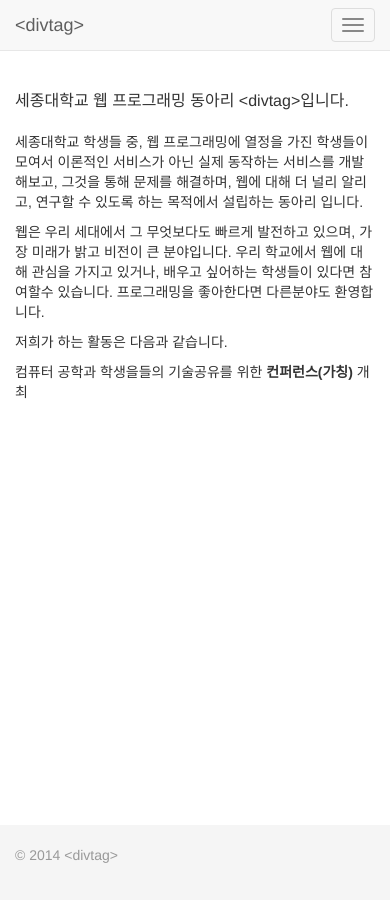
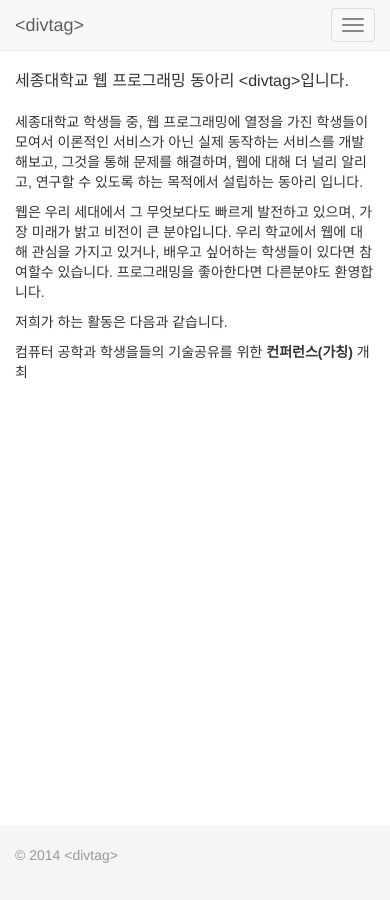
Before and after one commit to divtagers/divtagers.github.io, a Jekyll site: the page built from index.html, in a window 390 px wide. Built offline with Jekyll 4.4.1, drawn with Linux system fonts in a browser that asks for light colours; nearby versions of some CDN libraries; Markdown is read by kramdown in place of the engine named in the settings.

Commit message:
fix mobile #content padding in mobile

```diff
--- a/css/main.css
+++ b/css/main.css
@@ -49,6 +49,9 @@ code {
   #attributions {
     display: none;
   }
+  #content {
+    padding-top: 10px;
+  }
 }
 
 /* icon css */
```
